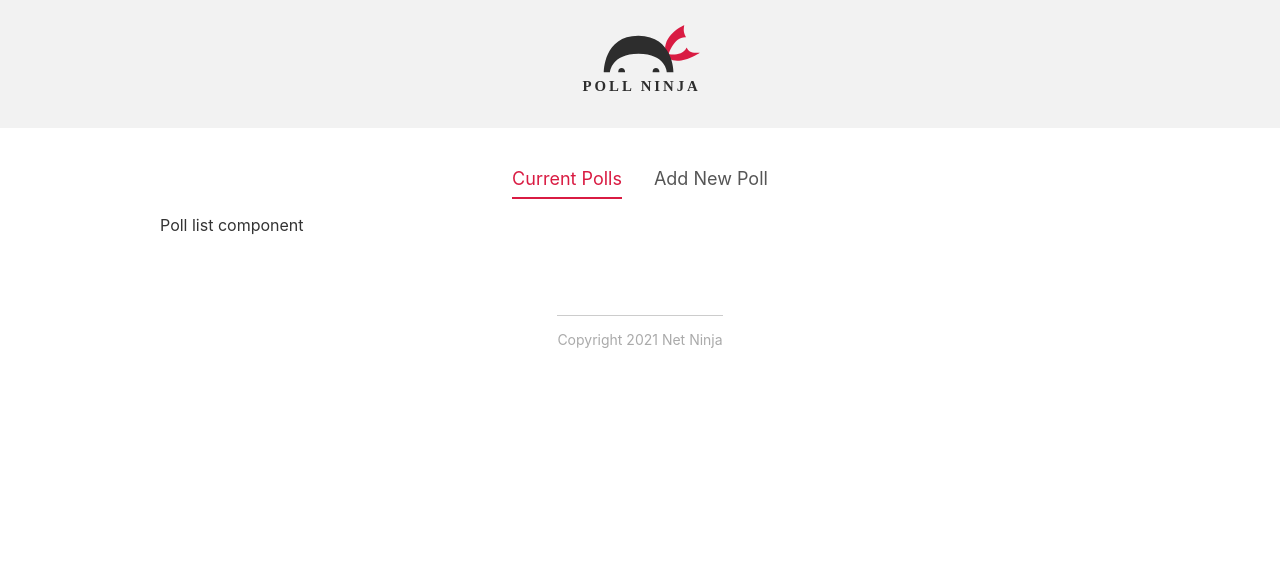
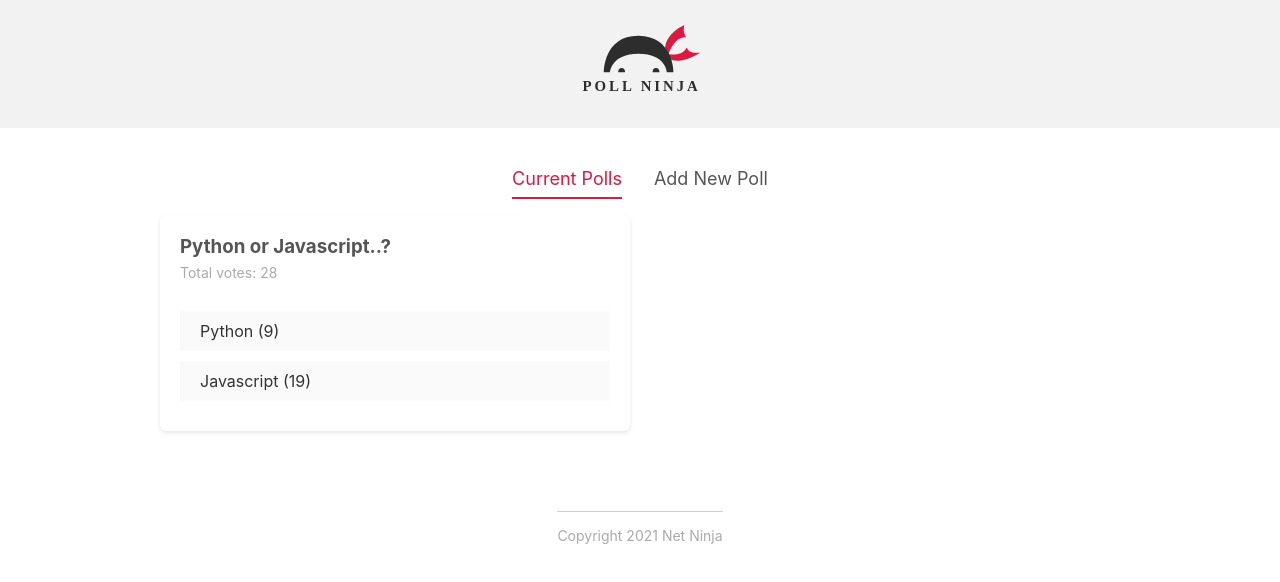
Before and after one commit to oscardbg/svelte-polls01, a Svelte app: page / in a window 1280 px wide. Shown: the top 582 px of the page. Built offline with nearby package versions, Linux system fonts and the light colour scheme.

Commit message:
Poll list and poll details

```diff
--- a/src/App.svelte
+++ b/src/App.svelte
@@ -3,12 +3,31 @@
    import Footer from "./components/Footer.svelte";
    import Tabs from "./shared/Tabs.svelte";
    import CreatePoll from "./components/CreatePoll.svelte";
+   import PollList from "./components/PollList.svelte";
 
    let items = ["Current Polls", "Add New Poll"];
    let activeItem = "Current Polls";
 
+   let polls = [
+      {
+         id: 1,
+         question: "Python or Javascript..?",
+         answerA: "Python",
+         answerB: "Javascript",
+         votesA: 9,
+         votesB: 19,
+      },
+   ];
+
    const tabChange = (e) => {
       activeItem = e.detail;
+   };
+
+   const handleAdd = (e) => {
+      const poll = e.detail;
+      polls = [poll, ...polls];
+      activeItem = "Current Polls";
+      console.log(polls);
    };
 </script>
 
@@ -16,9 +35,9 @@
 <main>
    <Tabs {items} {activeItem} on:tabChange={tabChange} />
    {#if activeItem === items[0]}
-      <p>Poll list component</p>
+      <PollList {polls} />
    {:else if activeItem === items[1]}
-      <CreatePoll />
+      <CreatePoll on:add={handleAdd} />
    {/if}
 </main>
 <Footer />
--- a/src/components/CreatePoll.svelte
+++ b/src/components/CreatePoll.svelte
@@ -1,6 +1,8 @@
 <script>
    import Button from "../shared/Button.svelte";
+   import { createEventDispatcher } from "svelte";
 
+   let dispatch = createEventDispatcher();
    let fields = { question: "", answerA: "", answerB: "" };
    let errors = { question: "", answerA: "", answerB: "" };
    let valid = false;
@@ -33,7 +35,8 @@
       }
 
       if (valid) {
-         console.log("valid: ", fields);
+         let poll = { ...fields, votesA: 0, votesB: 0, id: Math.random() };
+         dispatch("add", poll);
       }
    };
 </script>
--- /dev/null
+++ b/src/components/PollDetail.svelte
@@ -0,0 +1,49 @@
+<script>
+   import Card from "../shared/Card.svelte";
+
+   export let poll = {};
+
+   // Reactive values
+   $: totalVotes = poll.votesA + poll.votesB;
+</script>
+
+<Card>
+   <div class="poll">
+      <h3>{poll.question}</h3>
+      <p>Total votes: {totalVotes}</p>
+      <div class="answer">
+         <div class="percent percent-a" />
+         <span> {poll.answerA} ({poll.votesA}) </span>
+      </div>
+      <div class="answer">
+         <div class="percent percent-b" />
+         <span> {poll.answerB} ({poll.votesB}) </span>
+      </div>
+   </div>
+</Card>
+
+<style>
+   h3 {
+      margin: 0 auto;
+      color: #555;
+   }
+   p {
+      margin-top: 6px;
+      font-size: 14px;
+      color: #aaa;
+      margin-bottom: 30px;
+   }
+   .answer {
+      background: #fafafa;
+      cursor: pointer;
+      margin: 10px auto;
+      position: relative;
+   }
+   .answer:hover {
+      opacity: 0.6;
+   }
+   span {
+      display: inline-block;
+      padding: 10px 20px;
+   }
+</style>
--- /dev/null
+++ b/src/components/PollList.svelte
@@ -0,0 +1,19 @@
+<script>
+   import PollDetail from "./PollDetail.svelte";
+
+   export let polls = [];
+</script>
+
+<div class="poll-list">
+   {#each polls as poll (poll.id)}
+      <PollDetail {poll} />
+   {/each}
+</div>
+
+<style>
+   .poll-list {
+      display: grid;
+      grid-template-columns: 1fr 1fr;
+      grid-gap: 20px;
+   }
+</style>
--- /dev/null
+++ b/src/shared/Card.svelte
@@ -0,0 +1,14 @@
+<script></script>
+
+<div class="card">
+   <slot />
+</div>
+
+<style>
+   .card {
+      background: #fff;
+      padding: 20px;
+      border-radius: 6px;
+      box-shadow: 0px 2px 4px rgba(0, 0, 0, 0.1);
+   }
+</style>
```
